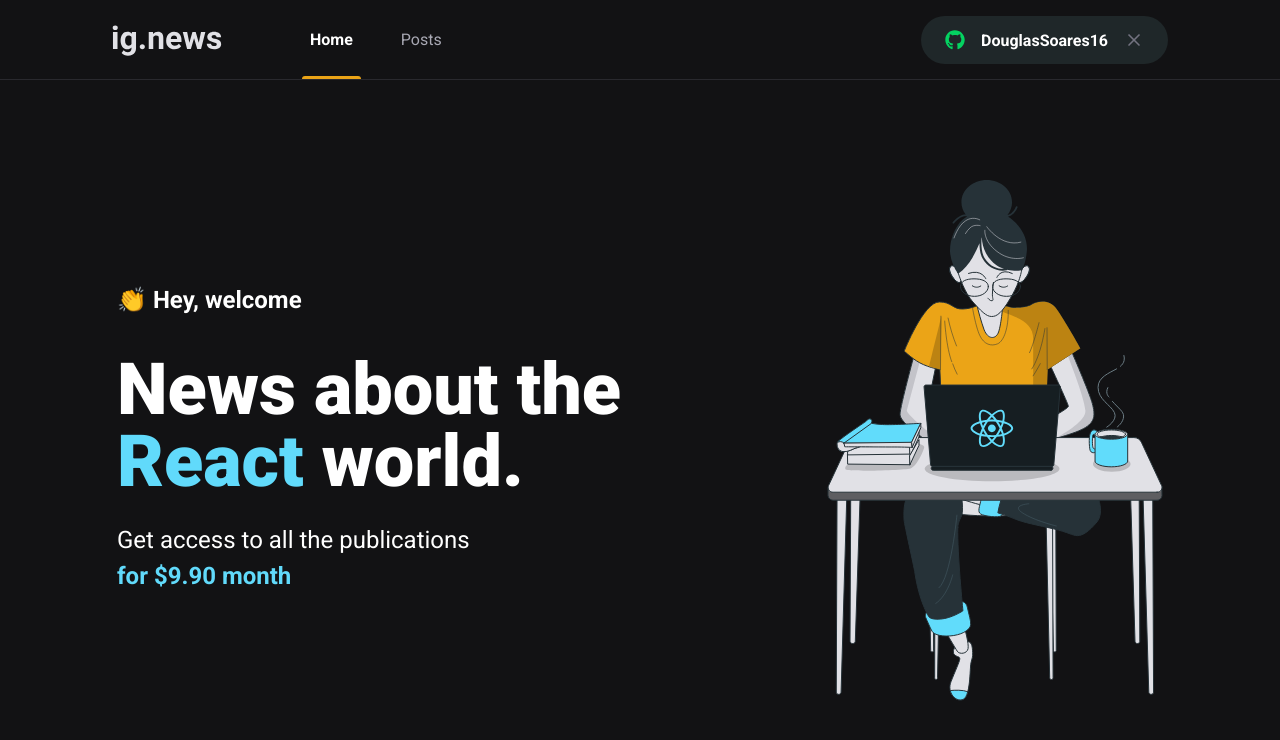
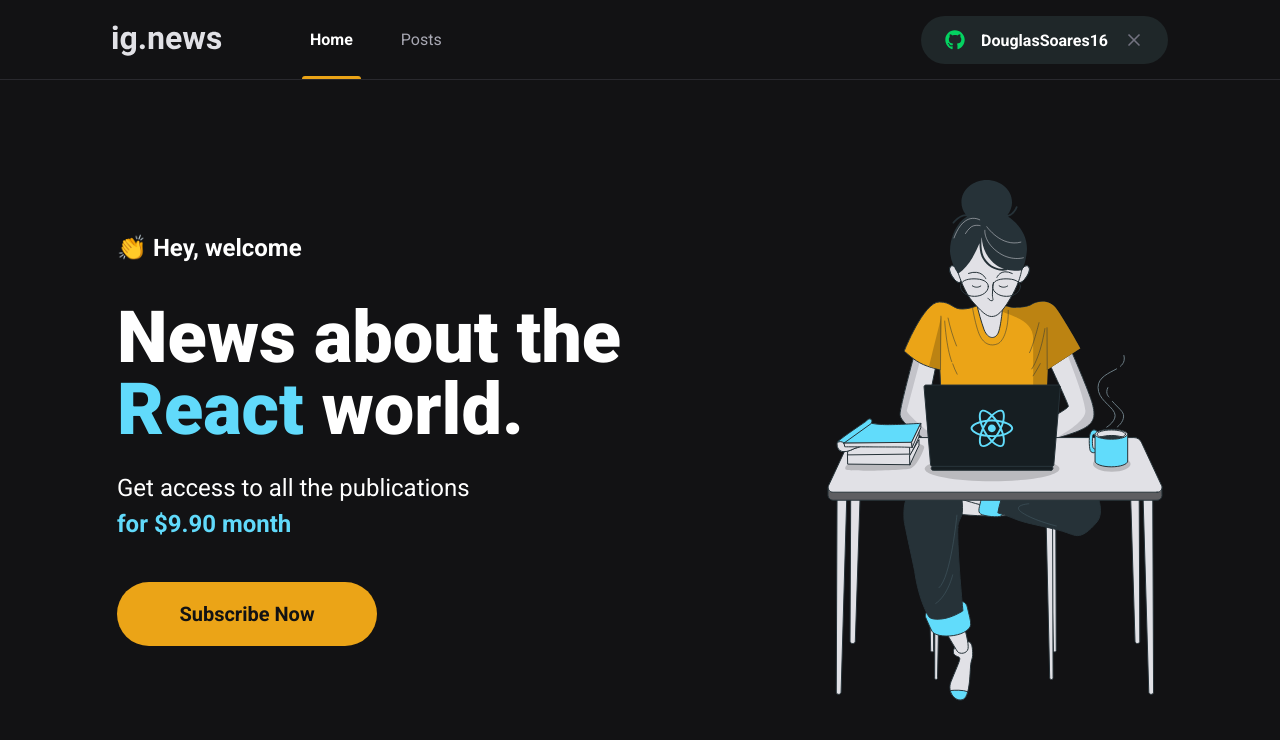
Before and after one commit to DouglasSoares16/ig.news, a Next.js app: page / in a window 1280 px wide. Shown: the top 740 px of the page. Built offline with nearby package versions, Linux system fonts and the light colour scheme.

Commit message:
Component: SubscribeButton

```diff
--- /dev/null
+++ b/src/components/SubscribeButton/index.tsx
@@ -0,0 +1,12 @@
+import styles from "./styles.module.scss";
+
+export function SubscribeButton() {
+  return (
+    <button
+      type="button"
+      className={styles.subscribeButton}
+    >
+      Subscribe Now
+    </button>
+  );
+}
--- /dev/null
+++ b/src/components/SubscribeButton/styles.module.scss
@@ -0,0 +1,23 @@
+.subscribeButton {
+  height: 4rem;
+  width: 260px;
+
+  border: 0;
+  border-radius: 2rem;
+
+  background-color: var(--yellow-500);
+  color: var(--gray-900);
+
+  font-size: 1.25rem;
+  font-weight: bold;
+
+  display: flex;
+  align-items: center;
+  justify-content: center;
+
+  transition: filter 0.2s;
+
+  &:hover {
+    filter: brightness(0.8);
+  }
+}
--- a/src/pages/home.module.scss
+++ b/src/pages/home.module.scss
@@ -38,4 +38,8 @@
       font-weight: bold;
     }
   }
+
+  button {
+    margin-top: 2.5rem;
+  }
 }
--- a/src/pages/index.tsx
+++ b/src/pages/index.tsx
@@ -1,4 +1,5 @@
 import Head from "next/head";
+import { SubscribeButton } from "../components/SubscribeButton";
 import styles from "./home.module.scss";
 
 export default function Home() {
@@ -16,6 +17,8 @@
             Get access to all the publications <br />
             <span>for $9.90 month</span>
           </p>
+
+          <SubscribeButton />
         </section>
 
         <img src="/images/avatar.svg" alt="Girl Coding" />
```
